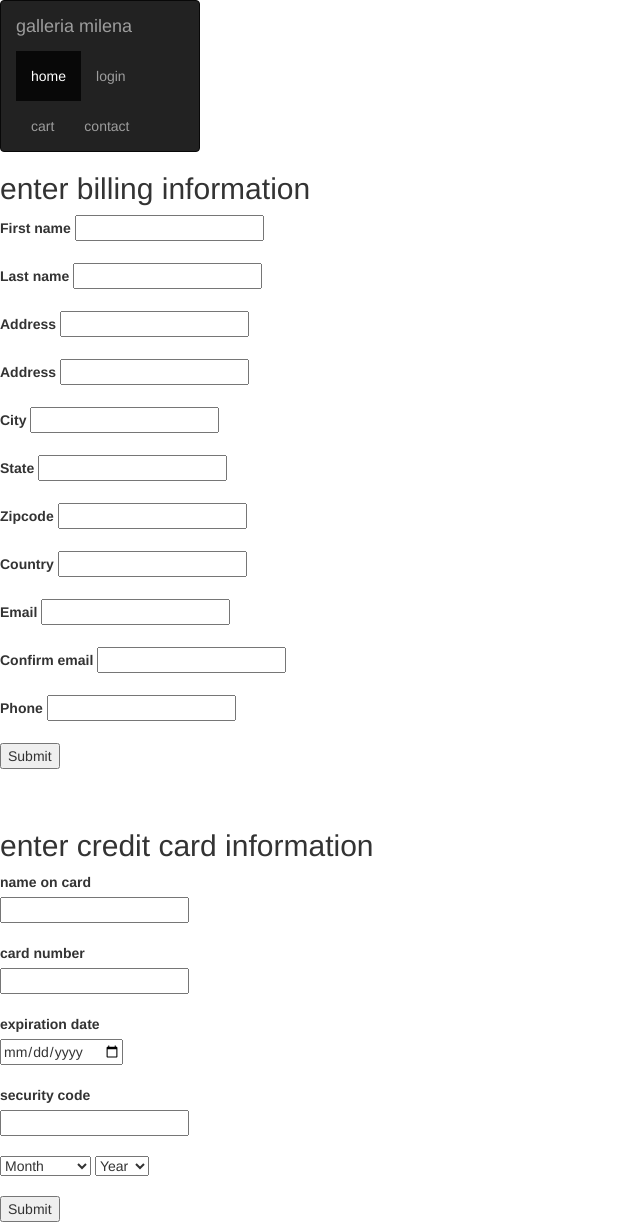
After one commit to sandritaa/galleriamilena, a Flask app: page /payment in a window 1280 px wide. The commit adds this page. Shown: the whole page, without its empty margins (0-640 px from the left). Run offline with Flask 3, Linux system fonts and the light colour scheme; some libraries are stand-ins or nearby versions.

Commit message:
add form to payment template

```diff
--- a/server.py
+++ b/server.py
@@ -407,6 +407,11 @@ def checkout():
     return render_template("shipping.html")
 
 
+@app.route('/payment')
+def payment():
+    return render_template("payment.html")
+
+
 if __name__ == "__main__":
     connect_to_db(app)
     app.run(debug=True, host='0.0.0.0', port=5001)
--- a/templates/cart.html
+++ b/templates/cart.html
@@ -21,8 +21,6 @@
         {% endfor %}
     </li>
 
-
-
 </ul>
 
 <!-- procees to checkout -->
--- /dev/null
+++ b/templates/payment.html
@@ -0,0 +1,88 @@
+<!-- inherit from base.html -->
+{% extends 'base.html' %}
+
+<!-- insert content block -->
+{% block body %}
+
+<h2>enter billing information</h2>
+<div class="payment">
+    <form action="/checkout">
+        <label for="fname">First name</label>
+        <input type="text" id="fname" name="fname"> <br> <br>
+        <label for="lname">Last name</label>
+        <input type="text" id="lname" name="lname"> <br> <br>
+        <label for="address1">Address</label>
+        <input type="text" id="address1" name="address1"> <br> <br>
+        <label for="address2">Address</label>
+        <input type="text" id="address2" name="address2"> <br> <br>
+        <label for="city">City</label>
+        <input type="text" id="city" name="city"> <br> <br>
+        <label for="state">State</label>
+        <input type="text" id="state" name="state"> <br> <br>
+        <label for="zipcode">Zipcode</label>
+        <input type="text" id="zipcode" name="zipcode"> <br> <br>
+        <label for="country">Country</label>
+        <input type="text" id="country" name="country"> <br> <br>
+        <label for="email">Email</label>
+        <input type="text" id="email" name="email"> <br> <br>
+        <label for="email">Confirm email</label>
+        <input type="text" id="email" name="email"> <br> <br>
+        <label for="phone">Phone</label>
+        <input type="text" id="phone" name="phone"> <br> <br>
+        <input type="submit">
+    </form>
+</div>
+
+<br><br>
+
+<h2>enter credit card information</h2>
+<div class="payment">
+    <form action="">
+        <label for="cardName">name on card</label><br>
+        <input type="text" id="cardName" name="cardName"><br><br>
+
+        <label for="cardNum">card number</label><br>
+        <input type="text" id="cardNum" name="cardNum"><br><br>
+
+        <label for="cardExp">expiration date</label><br>
+        <input type="date" id="cardExp" name="cardExp"><br><br>
+
+        <label for="cardCode">security code</label><br>
+        <input type="text" id="cardCode" name="cardCode"><br><br>
+
+        <select placeholder="MM">
+            <option name="" value="" style="display:none;">Month</option>
+            <option name="January" value="Jan">January</option>
+            <option name="February" value="Feb">February</option>
+            <option name="March" value="Mar">March</option>
+            <option name="April" value="Apr">April</option>
+            <option name="May" value="May">May</option>
+            <option name="June" value="Jun">June</option>
+            <option name="July" value="Jul">July</option>
+            <option name="August" value="Aug">August</option>
+            <option name="September" value="Sep">September</option>
+            <option name="October" value="Oct">October</option>
+            <option name="November" value="Nov">November</option>
+            <option name="December" value="Dec">December</option>
+        </select>
+
+        <select placeholder="YY">
+            <option name="" value="" style="display:none;">Year</option>
+            <option name="2020" value="2020">2020</option>
+            <option name="2021" value="2021">2021</option>
+            <option name="2022" value="2022">2022</option>
+            <option name="2023" value="2023">2023</option>
+            <option name="2024" value="2024">2024</option>
+            <option name="2025" value="2025">2025</option>
+            <option name="2026" value="2026">2026</option>
+            <option name="2027" value="2027">2027</option>
+            <option name="2028" value="2028">2028</option>
+            <option name="2029" value="2029">2029</option>
+            <option name="2030" value="2030">2030</option>
+        </select>
+        <br><br>
+
+        <input type="submit">
+    </form>
+</div>
+{% endblock %}
```
Also changed, not shown: templates/shipping.html (+5 -2 lines).
